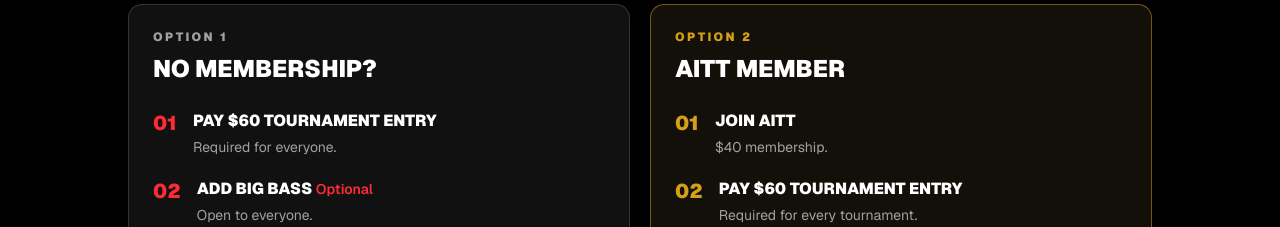
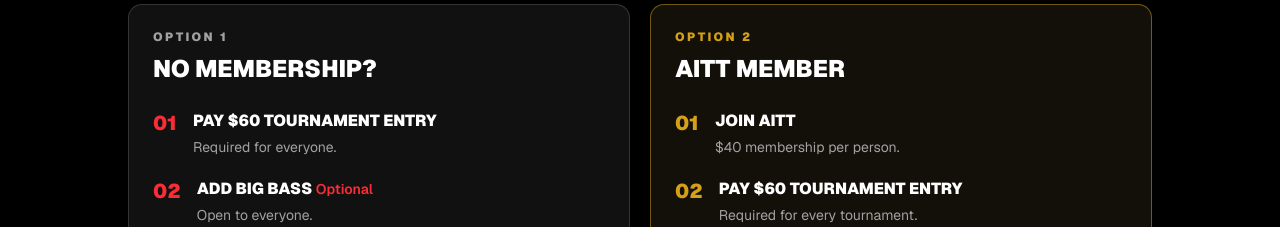
Before and after one commit to mikeshultz19/all-in-tournament-trail, a Next.js app: page /how-it-works in a window 1280 px wide. Shown: the part 840-1067 px from the top of the page. Built offline with nearby package versions, Linux system fonts and the light colour scheme.

Commit message:
Membership update line

```diff
--- a/app/how-it-works/page.tsx
+++ b/app/how-it-works/page.tsx
@@ -332,7 +332,7 @@
                 </p>
 
                 <p className="mt-1 text-sm text-neutral-400">
-                  $40 membership.
+                  $40 membership per person.
                 </p>
               </div>
             </div>
```
